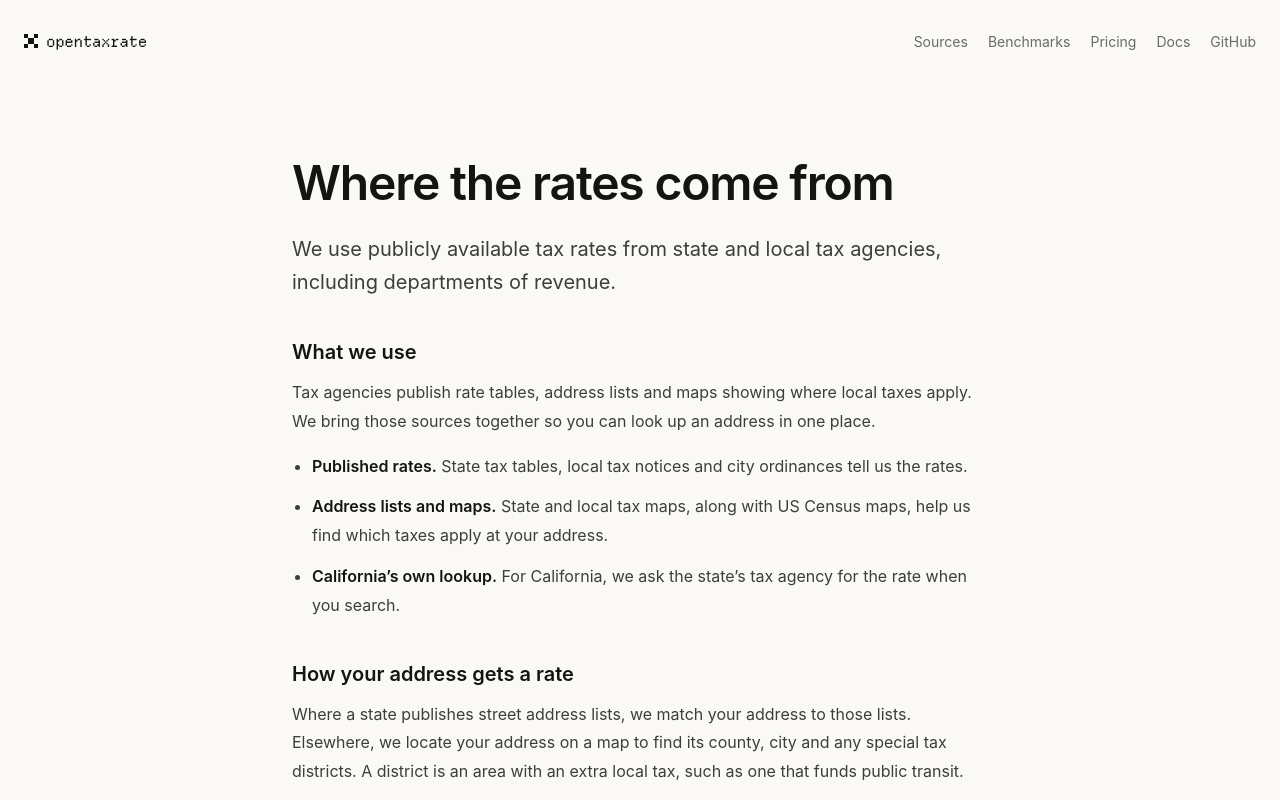
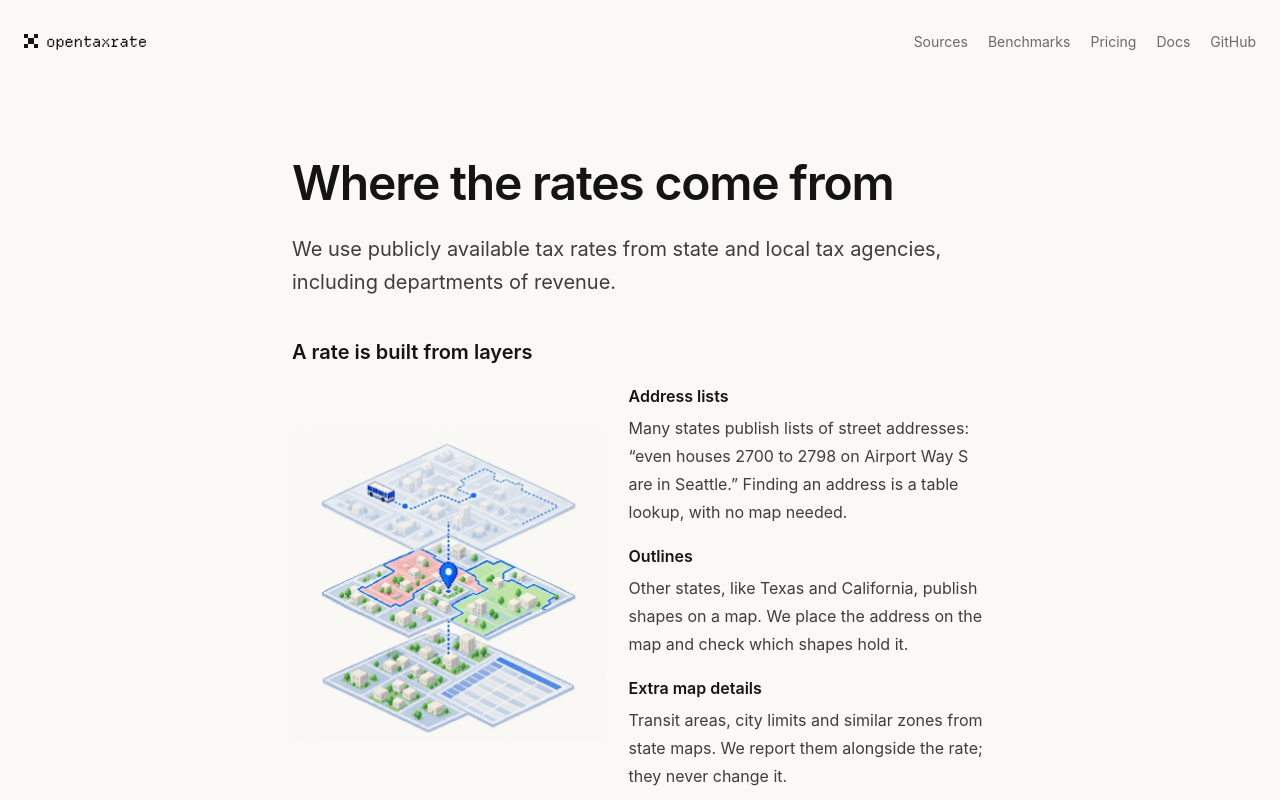
Before and after one commit to equated-org/opentaxrate, a SvelteKit app in the folder client/: page /sources in a window 1280 px wide. Shown: the top 800 px of the page. Built offline with nearby package versions, Linux system fonts and the light colour scheme.

Commit message:
feat(client): the Sources page opens with how a rate is built from layers
Address lists, map outlines and extra map details, beside one pixel scene
of the three stacked over a city block (static/sources/layers.webp).

```diff
--- /dev/null
+++ b/client/src/lib/landing/SourceLayers.svelte
@@ -0,0 +1,99 @@
+<script lang="ts">
+	/**
+	 * How a rate is built from layers of state data: address lists, map
+	 * outlines, and extra map details that never change the rate, beside one
+	 * pixel scene of the three stacked over a city block.
+	 */
+	const LAYERS = [
+		{
+			key: 'list',
+			title: 'Address lists',
+			body: 'Many states publish lists of street addresses: “even houses 2700 to 2798 on Airport Way S are in Seattle.” Finding an address is a table lookup, with no map needed.'
+		},
+		{
+			key: 'outline',
+			title: 'Outlines',
+			body: 'Other states, like Texas and California, publish shapes on a map. We place the address on the map and check which shapes hold it.'
+		},
+		{
+			key: 'details',
+			title: 'Extra map details',
+			body: 'Transit areas, city limits and similar zones from state maps. We report them alongside the rate; they never change it.'
+		}
+	] as const;
+</script>
+
+<section class="layers" aria-labelledby="layers">
+	<h2 id="layers">A rate is built from layers</h2>
+	<div class="split">
+		<img class="scene" src="/sources/layers.webp" width="1254" height="1254" alt="Three map layers stacked over one city block: an address list at the bottom, colored district outlines with a map pin in the middle, and a see-through layer with a bus route on top" />
+		<ol class="steps">
+			{#each LAYERS as layer (layer.key)}
+				<li>
+					<p class="label">{layer.title}</p>
+					<p>{layer.body}</p>
+				</li>
+			{/each}
+		</ol>
+	</div>
+</section>
+
+<style>
+	.layers {
+		margin-top: 2.5rem;
+		padding-bottom: 2.5rem;
+		border-bottom: 1px solid var(--border);
+	}
+	h2 {
+		font-size: 1.25rem;
+		font-weight: 600;
+		line-height: 1.4;
+		margin-bottom: 1rem;
+	}
+	p {
+		color: var(--text-2);
+		font-size: 1rem;
+		line-height: 1.75;
+	}
+	.label {
+		color: var(--text);
+		font-weight: 600;
+	}
+	.split {
+		display: grid;
+		grid-template-columns: minmax(0, 1fr) minmax(0, 1.15fr);
+		gap: 1.5rem;
+		align-items: center;
+	}
+	/* The scene is drawn on white: multiplied into the page's own background
+	   in light mode, and set on a soft white card in dark. */
+	.scene {
+		display: block;
+		width: 100%;
+		height: auto;
+		mix-blend-mode: multiply;
+	}
+	:global(.dark) .scene {
+		mix-blend-mode: normal;
+		border-radius: var(--radius-card);
+	}
+	.steps {
+		display: grid;
+		gap: 1rem;
+		margin: 0;
+		padding: 0;
+		list-style: none;
+	}
+	.steps p + p {
+		margin-top: 0.25rem;
+	}
+	@media (max-width: 640px) {
+		.split {
+			grid-template-columns: minmax(0, 1fr);
+		}
+		.scene {
+			max-width: 22rem;
+			justify-self: center;
+		}
+	}
+</style>
--- a/client/src/routes/sources/+page.svelte
+++ b/client/src/routes/sources/+page.svelte
@@ -1,5 +1,6 @@
 <script lang="ts">
 	import { GITHUB } from '$lib/examples';
+	import SourceLayers from '$lib/landing/SourceLayers.svelte';
 	import StateSources from '$lib/landing/StateSources.svelte';
 	import SiteFooter from '$lib/landing/SiteFooter.svelte';
 	import SiteNav from '$lib/landing/SiteNav.svelte';
@@ -19,6 +20,8 @@
 			<p class="mt-5 text-xl leading-relaxed text-[var(--text-2)]">
 				We use publicly available tax rates from state and local tax agencies, including departments of revenue.
 			</p>
+
+			<SourceLayers />
 
 			<section>
 				<h2>What we use</h2>
```
Also changed, not shown: client/static/sources/layers.webp (added).
